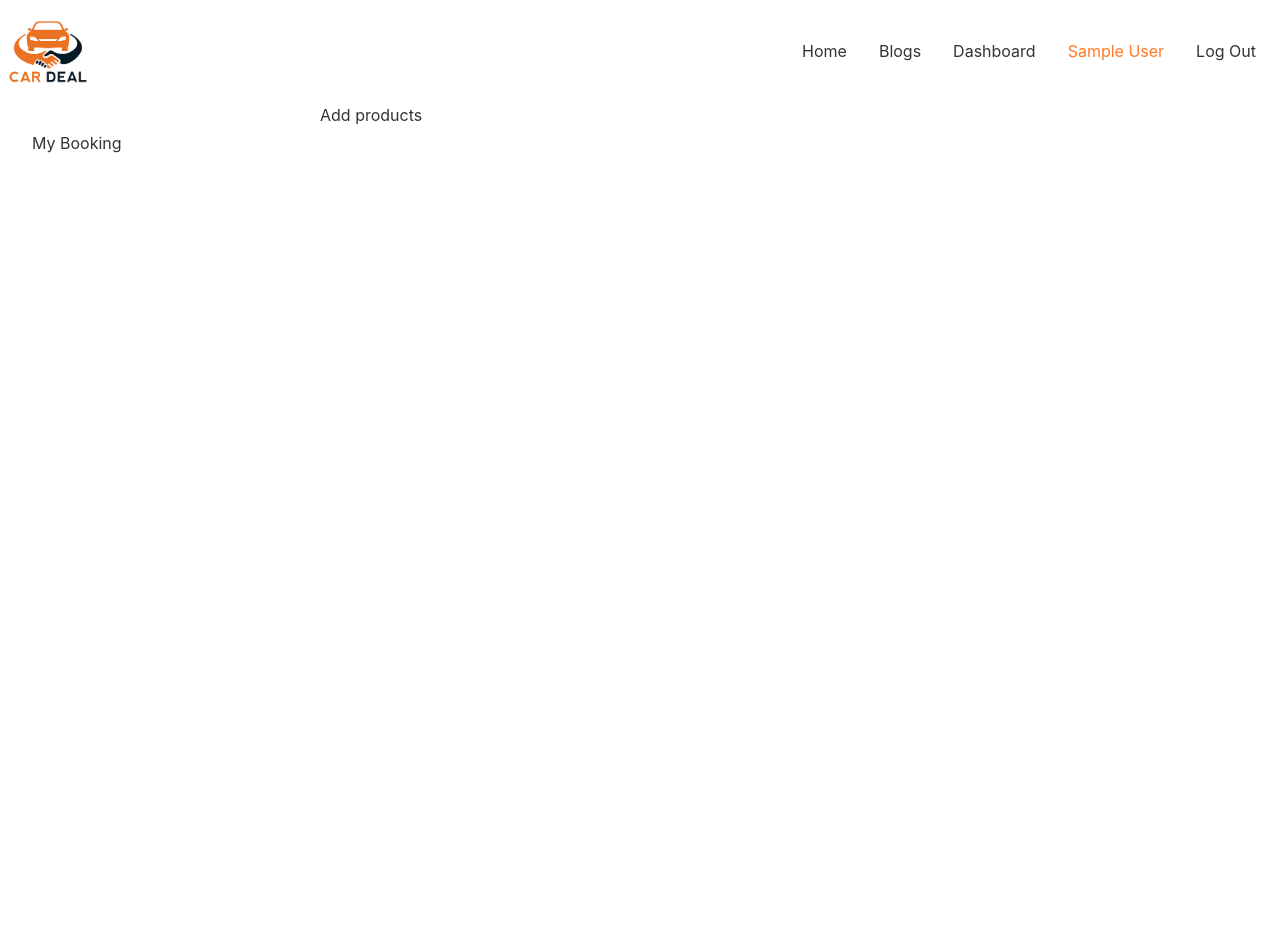
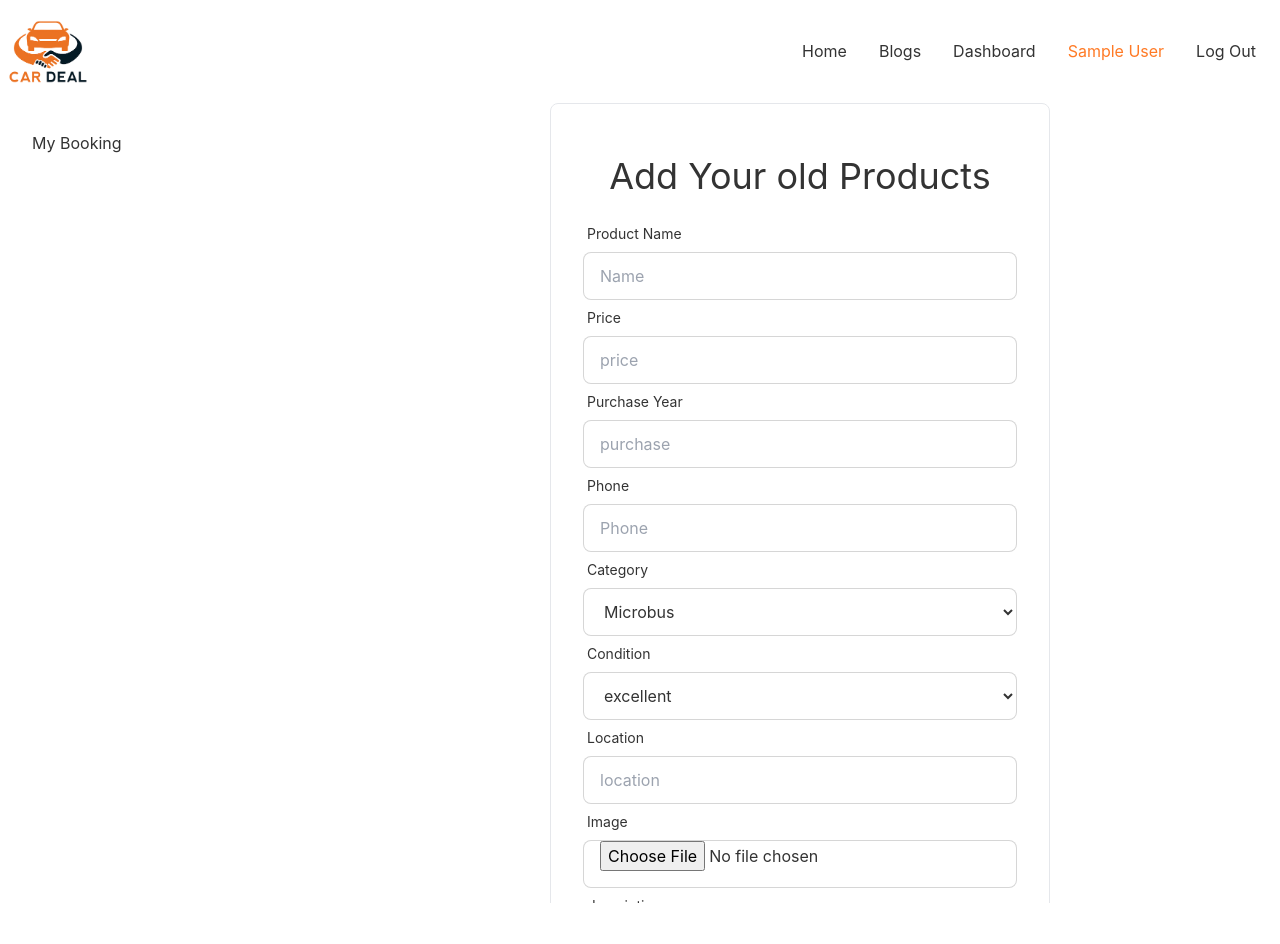
Before and after one commit to webexpertsabbir/used-products-resale-clients-side, a React (Create React App) app: page /dashboard/addproducts in a window 1280 px wide. Shown: the top 944 px of the page. Built offline with nearby package versions, Linux system fonts and the light colour scheme; no server answers; sample sign-in values are in the browser's storage.

Commit message:
add products

```diff
--- a/src/Pages/Dashboard/DashboardLayout/DashboardLayout.js
+++ b/src/Pages/Dashboard/DashboardLayout/DashboardLayout.js
@@ -13,6 +13,7 @@ const DashboardLayout = () => {
 
     return (
         <div className='max-w-[1280px] mx-auto'>
+            <div>
                 <Navber></Navber>
                 <div className="drawer drawer-mobile">
                     <input id="dashboard-drawer" type="checkbox" className="drawer-toggle" />
@@ -47,6 +48,7 @@ const DashboardLayout = () => {
                 </div>
                 <Footer></Footer>
             </div>
+        </div>
     );
 };
 
--- /dev/null
+++ b/src/Pages/Dashboard/Products/AddProduct.css
@@ -0,0 +1,3 @@
+.drawer-content .flex{
+    height: auto;
+}
--- a/src/Pages/Dashboard/Products/AddProducts.js
+++ b/src/Pages/Dashboard/Products/AddProducts.js
@@ -1,9 +1,173 @@
-import React from 'react';
+import React, { useContext, useState } from 'react';
+import { useForm } from 'react-hook-form';
+import { useNavigate } from 'react-router-dom';
+
+import { AuthContext } from '../../../Context/AuthProvide';
+import './AddProduct.css'
 
 const AddProducts = () => {
+
+    const { register, formState: { errors }, handleSubmit } = useForm();
+    const { user } = useContext(AuthContext);
+    const [signUpError, setSignUpError] = useState('');
+    const navigate = useNavigate()
+
+
+
+    const handelAddProduct = data => {
+        console.log(data)
+        setSignUpError('');
+
+        saveProduct(data)
+
+    }
+
+    const saveProduct = (data) => {
+        // const user = { name, email, userRol };
+        fetch('http://localhost:5000/addproducts', {
+            method: 'POST',
+            headers: {
+                'content-type': 'application/json'
+            },
+            body: JSON.stringify(data)
+        })
+            .then(res => res.json())
+            .then(data => {
+                console.log(data)
+
+                navigate('/');
+            })
+    }
+
     return (
-        <div>
-            <h2>Add products</h2>
+        <div className='h-[600px] flex justify-center items-center'>
+            <div className='w-[500px] p-8 border rounded-lg'>
+                <h2 className='text-4xl text-center py-5'>Add Your old Products</h2>
+                <form onSubmit={handleSubmit(handelAddProduct)}>
+                    <div className="form-control w-full">
+                        <label className="label">
+                            <span className="label-text">Product Name</span>
+                        </label>
+                        <input type="text"
+                            {...register("name", { required: "Product Name is required" })}
+                            placeholder="Name"
+                            className="input input-bordered w-full"
+                        />
+                        {errors.name && <p className='text-red-500' role="alert">{errors.name?.message}</p>}
+
+                    </div>
+                    <div className="form-control w-full">
+                        <label className="label">
+                            <span className="label-text">Price</span>
+                        </label>
+                        <input type="number"
+                            {...register("price", { required: "price is required" })}
+                            placeholder="price"
+                            className="input input-bordered w-full"
+                        />
+                        {errors.price && <p className='text-red-500' role="alert">{errors.email?.message}</p>}
+
+                    </div>
+
+                    <div className="form-control w-full">
+                        <label className="label">
+                            <span className="label-text">Purchase Year</span>
+                        </label>
+                        <input type="number"
+                            {...register("purchase", { required: "purchase year is required" })}
+                            placeholder="purchase"
+                            className="input input-bordered w-full"
+                        />
+                        {errors.purchase && <p className='text-red-500' role="alert">{errors.email?.message}</p>}
+
+                    </div>
+
+                    <div className="form-control w-full">
+                        <label className="label">
+                            <span className="label-text">Phone</span>
+                        </label>
+                        <input type="phone"
+                            {...register("phone", { required: "Phone number is required" })}
+                            placeholder="Phone"
+                            className="input input-bordered w-full"
+                        />
+                        {errors.phone && <p className='text-red-500' role="alert">{errors.email?.message}</p>}
+
+                    </div>
+
+                    <div className="form-control w-full">
+                        <label className="label">
+                            <span className="label-text">Category</span>
+                        </label>
+                        <select
+                            {...register("category", { required: "User Rol is required" })}
+                            className="input input-bordered w-full"
+                        >
+                            <option value="Microbus">Microbus</option>
+                            <option value="Luxury car">Luxury car</option>
+                            <option value="Electic car">Electic car</option>
+                        </select>
+                        {errors.category && <p className='text-red-500' role="alert">{errors.email?.message}</p>}
+                    </div>
+                    <div className="form-control w-full">
+                        <label className="label">
+                            <span className="label-text">Condition</span>
+                        </label>
+                        <select
+                            {...register("condition", { required: "User Rol is required" })}
+                            className="input input-bordered w-full"
+                        >
+                            <option value="Excellent">excellent</option>
+                            <option value="good">good</option>
+                            <option value="fair">fair</option>
+                        </select>
+                        {errors.condition && <p className='text-red-500' role="alert">{errors.email?.message}</p>}
+                    </div>
+
+
+                    <div className="form-control w-full">
+                        <label className="label">
+                            <span className="label-text">Location</span>
+                        </label>
+                        <input type="text"
+                            {...register("location", { required: "location is required" })}
+                            placeholder="location"
+                            className="input input-bordered w-full"
+                        />
+                        {errors.location && <p className='text-red-500' role="alert">{errors.email?.message}</p>}
+
+                    </div>
+
+                    <div className="form-control w-full">
+                        <label className="label">
+                            <span className="label-text">Image</span>
+                        </label>
+                        <input type="file"
+                            {...register("image", { required: "image is required" })}
+                            placeholder="image"
+                            className="input input-bordered w-full"
+                        />
+                        {errors.image && <p className='text-red-500' role="alert">{errors.email?.message}</p>}
+
+                    </div>
+
+                    <div className="form-control w-full">
+                        <label className="label">
+                            <span className="label-text">description</span>
+                        </label>
+                        <textarea type="text"
+                            {...register("description", { required: "description is required" })}
+                            placeholder="description"
+                            className="input input-bordered w-full"
+                        />
+                        {errors.description && <p className='text-red-500' role="alert">{errors.email?.message}</p>}
+
+                    </div>
+
+                    <input type="submit" value='Add Now' className='btn btn-primary w-full' />
+                    {signUpError && <p className='text-red-600'>{signUpError}</p>}
+                </form>
+            </div>
         </div>
     );
 };
```
Lines whose indentation alone changed are shown as unchanged.
